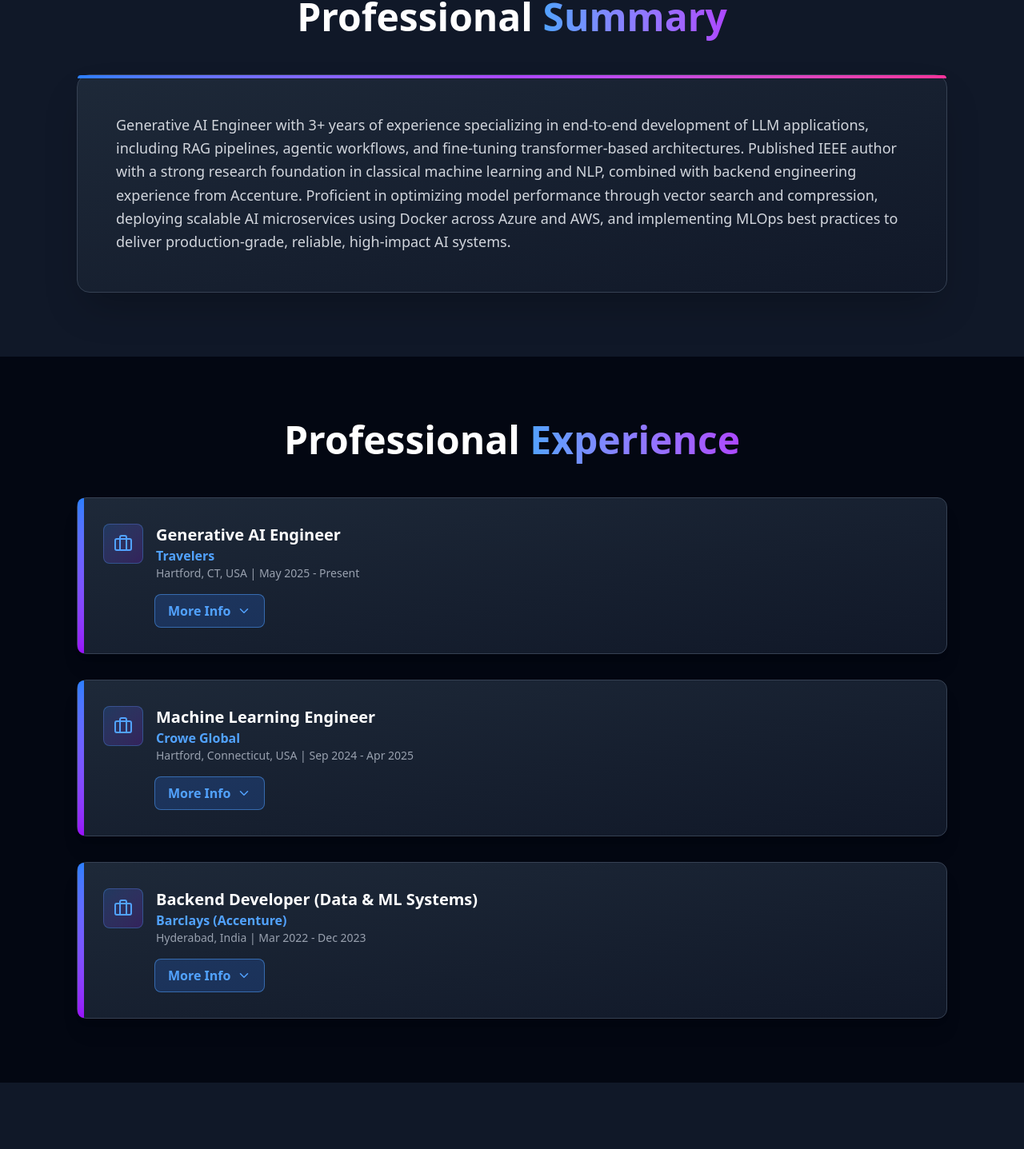
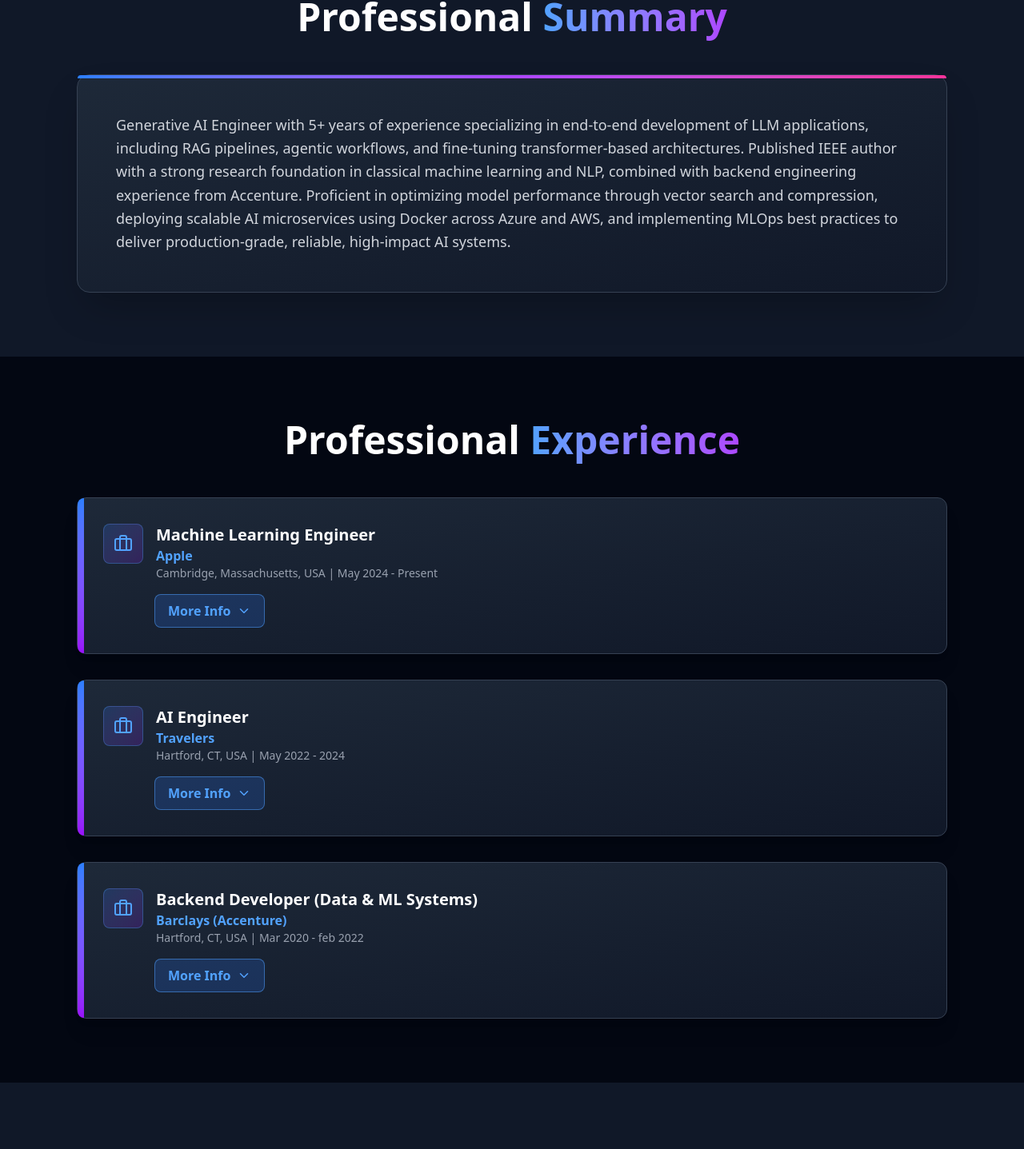
Before and after one commit to sowmyasri-d9/sowmya-portfolio, a React (Vite) app: page / in a window 1280 px wide. Shown: the part 987-2424 px from the top of the page at 80% size. Built offline with nearby package versions, Linux system fonts and the light colour scheme.

Commit message:
Update portfolio changes

```diff
--- a/src/pages/Portfolio.jsx
+++ b/src/pages/Portfolio.jsx
@@ -46,10 +46,25 @@ import {
 
 const experiences = [
   {
-    title: 'Generative AI Engineer',
+    title: 'Machine Learning Engineer',
+    company: 'Apple',
+    location: 'Cambridge, Massachusetts, USA',
+    period: 'May 2024 - Present',
+    achievements: [
+      'Contributed to AI-based document processing workflows for summarization and information extraction, reducing manual effort.',
+      'Supported development of NLP and LLM features for document summarization and text classification.',
+      'Assisted in improving search and retrieval systems for better data accessibility.',
+      'Helped build and integrate FastAPI services to connect AI models with backend systems.',
+      'Worked with structured and unstructured data to improve data consistency.',
+      'Participated in testing and validation of model outputs to enhance quality.',
+      'Collaborated with engineering and product teams to refine and implement solutions.'
+    ]
+  },
+  {
+    title: 'AI Engineer',
     company: 'Travelers',
     location: 'Hartford, CT, USA',
-    period: 'May 2025 - Present',
+    period: 'May 2022 - 2024',
     achievements: [
       'Architected and deployed LLM-based applications for underwriting and claims workflows.',
       'Built RAG pipelines using LangChain and Pinecone, improving retrieval accuracy by ~30%.',
@@ -59,21 +74,10 @@ const experiences = [
     ]
   },
   {
-    title: 'Machine Learning Engineer',
-    company: 'Crowe Global',
-    location: 'Hartford, Connecticut, USA',
-    period: 'Sep 2024 - Apr 2025',
-    achievements: [
-      'Developed end-to-end ML pipelines using Python and Spark, reducing data preprocessing latency by 25%.',
-      'Built and optimized classification and forecasting models using PyTorch for audit automation use cases.',
-      'Implemented MLOps workflows with MLflow, shortening model deployment cycles by 2 weeks.'
-    ]
-  },
-  {
     title: 'Backend Developer (Data & ML Systems)',
     company: 'Barclays (Accenture)',
-    location: 'Hyderabad, India',
-    period: 'Mar 2022 - Dec 2023',
+    location: 'Hartford, CT, USA',
+    period: 'Mar 2020 - feb 2022',
     achievements: [
       'Built & maintained backend APIs using Python & Flask/FastAPI to support fraud detection & risk analytics workflows.',
       'Developed automated ETL pipelines using SQL, PL/SQL, & Python to process large-scale banking & transactional data.',
@@ -327,7 +331,7 @@ const HeroSection = ({ isVisible, scrollToSection }) => {
 
             <div className="flex items-center gap-8 pt-4">
               <div className="text-center">
-                <div className="text-3xl font-bold text-white">3+</div>
+                <div className="text-3xl font-bold text-white">5+</div>
                 <div className="text-sm text-gray-400">Years Experience</div>
               </div>
               <div className="w-px h-12 bg-gray-600" />
@@ -397,7 +401,7 @@ const AboutSection = ({ isVisible }) => {
         <div className={`relative bg-gradient-to-br from-gray-800 to-gray-900 rounded-2xl p-8 sm:p-12 shadow-2xl border border-gray-700 transition-all duration-1000 delay-200 ${isVisible ? 'opacity-100 translate-y-0' : 'opacity-0 translate-y-10'}`}>
           <div className="absolute top-0 left-0 w-full h-1 bg-gradient-to-r from-blue-500 via-purple-500 to-pink-500 rounded-t-2xl" />
           <p className="text-lg text-gray-300 leading-relaxed">
-            Generative AI Engineer with 3+ years of experience specializing in end-to-end development of LLM applications, including RAG pipelines, agentic workflows, and fine-tuning transformer-based architectures. Published IEEE author with a strong research foundation in classical machine learning and NLP, combined with backend engineering experience from Accenture. Proficient in optimizing model performance through vector search and compression, deploying scalable AI microservices using Docker across Azure and AWS, and implementing MLOps best practices to deliver production-grade, reliable, high-impact AI systems.
+            Generative AI Engineer with 5+ years of experience specializing in end-to-end development of LLM applications, including RAG pipelines, agentic workflows, and fine-tuning transformer-based architectures. Published IEEE author with a strong research foundation in classical machine learning and NLP, combined with backend engineering experience from Accenture. Proficient in optimizing model performance through vector search and compression, deploying scalable AI microservices using Docker across Azure and AWS, and implementing MLOps best practices to deliver production-grade, reliable, high-impact AI systems.
           </p>
         </div>
       </div>
@@ -649,12 +653,12 @@ const SkillsSection = ({ isVisible }) => {
     {
       icon: <Network size={24} />,
       title: 'MLOps & Deployment',
-      skills: 'Docker, Kubernetes, MLflow, CI/CD'
+      skills: 'Docker, MLflow, CI/CD'
     },
     {
       icon: <Zap size={24} />,
       title: 'Cloud Platforms',
-      skills: 'Azure AI, AWS (SageMaker, Lambda), GCP'
+      skills: 'Azure AI, AWS (SageMaker, Lambda)'
     },
     {
       icon: <Code size={24} />,
@@ -699,13 +703,13 @@ const EducationSection = ({ isVisible }) => {
                 <div className="absolute top-0 left-0 w-2 h-full bg-gradient-to-b from-blue-500 to-purple-600 rounded-l-xl" />
                 <h4 className="text-lg font-bold text-white">Master's in Computer Science</h4>
                 <p className="text-blue-400 font-semibold">Sacred Heart University</p>
-                <p className="text-gray-400">CT, USA | Jan 2024 - Mar 2025</p>
+                <p className="text-gray-400">CT, USA | Jan 2019 - Mar 2020</p>
               </div>
               <div className="relative bg-gradient-to-br from-gray-800 to-gray-900 rounded-xl p-6 shadow-xl border border-gray-700 hover:border-blue-500/50 transition-all">
                 <div className="absolute top-0 left-0 w-2 h-full bg-gradient-to-b from-blue-500 to-purple-600 rounded-l-xl" />
                 <h4 className="text-lg font-bold text-white">B. Tech in Computer Science</h4>
                 <p className="text-blue-400 font-semibold">PVP Siddhartha Institute of Technology</p>
-                <p className="text-gray-400">Aug 2019 - May 2023</p>
+                <p className="text-gray-400">Aug 2014 - May 2018</p>
               </div>
             </div>
           </div>
@@ -787,7 +791,7 @@ const ContactSection = ({ isVisible }) => {
               <div>
                 <p className="text-sm text-gray-400">Email</p>
                 <a href="mailto:sowmyasrip4@gmail.com" className="text-lg font-semibold text-white hover:text-blue-400 transition-colors">
-                  sowmyasrip4@gmail.com
+                  sowmyasripandi@gmail.com
                 </a>
               </div>
             </div>
```
Also changed, not shown: steps_to_run.txt (added), 1 other file (tests, documents, lock files or other folders).
